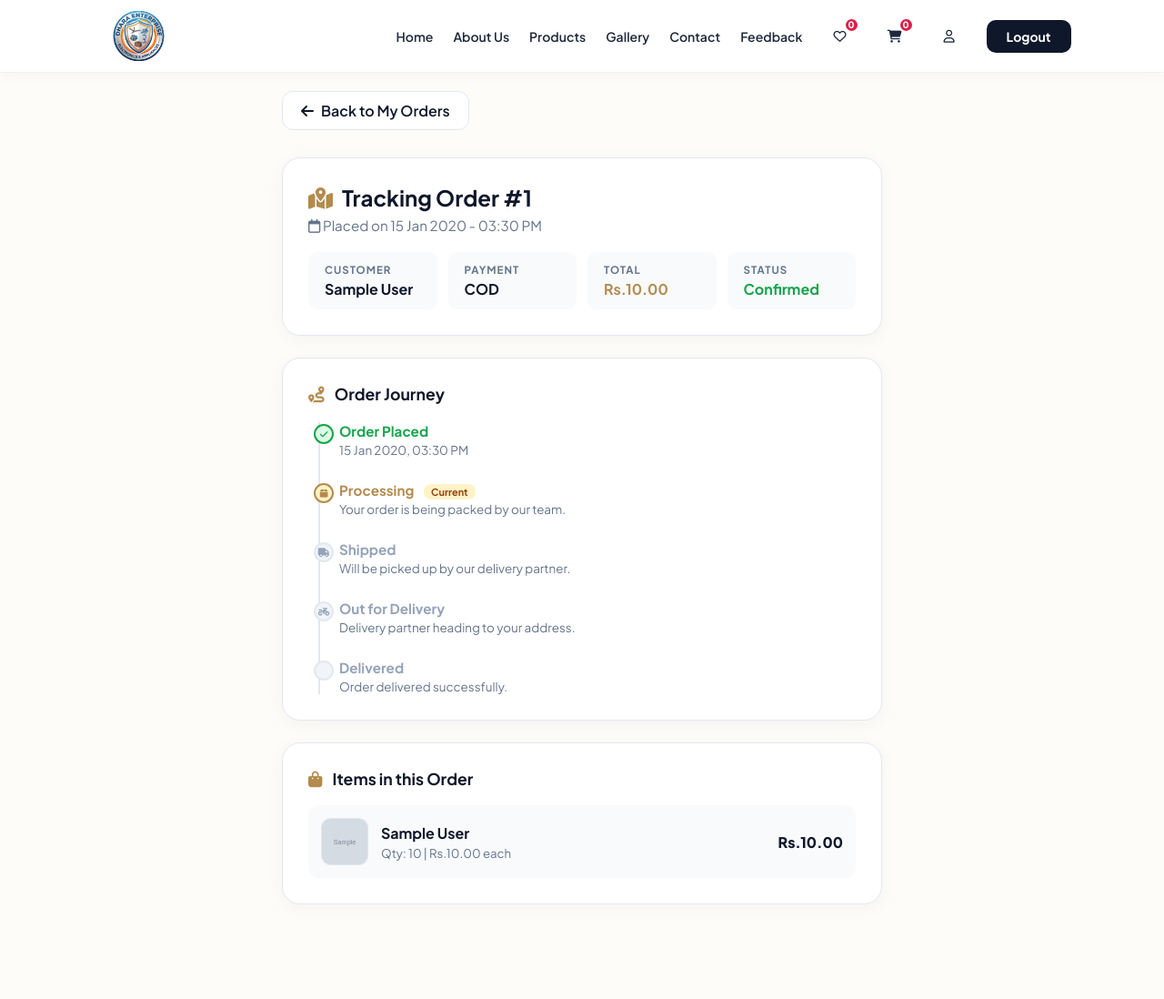
After one commit to Kariya-bansari/ecommerce-live, a Django app: page /product/orders/1/track/ in a window 1280 px wide. The commit adds this page. Shown: the whole page at 91% size. Run offline with Django 4.2, Linux system fonts and the light colour scheme; a user stored in the database is signed in; tables that the repository leaves empty hold one stand-in row (values such as "Sample post"); grey boxes marked "Sample" are stand-in pictures; parts of the project's set-up code (start-up, migrations or seed data) failed here and were passed over.

Commit message:
Add Track, Cancel, Return buttons on My Orders page with proper pages

```diff
--- a/store/urls.py
+++ b/store/urls.py
@@ -23,4 +23,7 @@ urlpatterns = [
     path('order/<int:id>/', views.order_form, name='order_form'),
     path('place-order/', views.place_order, name='place_order'),
     path('orders/', views.my_orders, name='my_orders'),
+    path('orders/<int:order_id>/track/', views.track_order, name='track_order'),
+    path('orders/<int:order_id>/cancel/', views.cancel_order, name='cancel_order'),
+    path('orders/<int:order_id>/return/', views.return_order, name='return_order'),
 ]
--- a/store/views.py
+++ b/store/views.py
@@ -252,3 +252,62 @@ def my_orders(request):
         'cart_product_ids': cart_product_ids,
     }
     return render(request, "my_orders.html", context)
+
+
+@login_required
+def track_order(request, order_id):
+    order = get_object_or_404(Order, id=order_id, user=request.user)
+    items = order.items.all()
+    # Build product names from adminpanel
+    from adminpanel.models import Product as AdminProduct
+    enriched_items = []
+    for item in items:
+        try:
+            product = AdminProduct.objects.get(id=item.product_id)
+            name = product.Product_Name
+            image = product.ProductImage.url if product.ProductImage else None
+        except AdminProduct.DoesNotExist:
+            name = f"Product #{item.product_id}"
+            image = None
+        enriched_items.append({'item': item, 'name': name, 'image': image})
+
+    context = {
+        'order': order,
+        'enriched_items': enriched_items,
+    }
+    return render(request, "track_order_simple.html", context)
+
+
+@login_required
+def cancel_order(request, order_id):
+    order = get_object_or_404(Order, id=order_id, user=request.user)
+    if request.method == 'POST':
+        reason = request.POST.get('reason', 'No reason given')
+        # Store cancellation reason in order note (re-use address field as note)
+        order.address = f"[CANCELLED] Reason: {reason}\n\nOriginal Address: {order.address}"
+        order.save()
+        return render(request, "order_action_success.html", {
+            'action': 'Cancelled',
+            'order': order,
+            'icon': 'fa-times-circle',
+            'color': '#e11d48',
+            'message': 'Your order has been successfully cancelled. Refund (if any) will be processed in 5-7 business days.',
+        })
+    return render(request, "cancel_order_simple.html", {'order': order})
+
+
+@login_required
+def return_order(request, order_id):
+    order = get_object_or_404(Order, id=order_id, user=request.user)
+    if request.method == 'POST':
+        reason = request.POST.get('reason', 'No reason given')
+        order.address = f"[RETURN REQUESTED] Reason: {reason}\n\nOriginal Address: {order.address}"
+        order.save()
+        return render(request, "order_action_success.html", {
+            'action': 'Return Requested',
+            'order': order,
+            'icon': 'fa-undo-alt',
+            'color': '#b38b4d',
+            'message': 'Your return request has been submitted. Our team will contact you within 48 hours.',
+        })
+    return render(request, "return_order_simple.html", {'order': order})
--- /dev/null
+++ b/templates/track_order_simple.html
@@ -0,0 +1,111 @@
+<!DOCTYPE html>
+<html lang="en">
+<head>
+    <meta charset="UTF-8">
+    <meta name="viewport" content="width=device-width, initial-scale=1.0">
+    <title>Track Order | Dhara Enterprise</title>
+    <link href="https://cdnjs.cloudflare.com/ajax/libs/font-awesome/6.0.0/css/all.min.css" rel="stylesheet">
+    <link href="https://fonts.googleapis.com/css2?family=Plus+Jakarta+Sans:wght@400;600;700;800&display=swap" rel="stylesheet">
+    <style>
+        :root { --gold:#b38b4d; --dark:#0f172a; --bg:#fdfcf9; --border:#e2e8f0; --green:#16a34a; }
+        * { margin:0; padding:0; box-sizing:border-box; font-family:"Plus Jakarta Sans",sans-serif; }
+        body { background:var(--bg); color:var(--dark); padding-top:100px; padding-bottom:80px; }
+        .container { max-width:700px; margin:0 auto; padding:0 20px; }
+        .back-btn { display:inline-flex; align-items:center; gap:8px; color:var(--dark); text-decoration:none; font-weight:600; background:white; padding:10px 20px; border-radius:12px; border:1px solid var(--border); margin-bottom:30px; transition:.3s; }
+        .back-btn:hover { background:var(--gold); color:white; border-color:var(--gold); }
+        .card { background:white; border-radius:20px; border:1px solid var(--border); padding:28px; margin-bottom:24px; box-shadow:0 4px 20px rgba(0,0,0,0.04); }
+        .card h2 { font-size:1.5rem; margin-bottom:6px; }
+        .card .meta { color:#64748b; font-size:0.95rem; margin-bottom:20px; }
+        .info-row { display:flex; flex-wrap:wrap; gap:12px; }
+        .chip { background:#f8fafc; border-radius:10px; padding:12px 18px; flex:1; min-width:130px; }
+        .chip .lbl { font-size:0.72rem; color:#64748b; font-weight:700; text-transform:uppercase; letter-spacing:1px; margin-bottom:3px; }
+        .chip .val { font-size:1rem; font-weight:700; }
+        .timeline { position:relative; padding-left:34px; margin-top:20px; }
+        .timeline::before { content:""; position:absolute; left:11px; top:0; bottom:0; width:2px; background:#e2e8f0; }
+        .ts { position:relative; margin-bottom:26px; }
+        .ts:last-child { margin-bottom:0; }
+        .dot { position:absolute; left:-28px; top:2px; width:22px; height:22px; border-radius:50%; display:flex; align-items:center; justify-content:center; font-size:10px; }
+        .dot.done { background:#dcfce7; color:var(--green); border:2px solid var(--green); }
+        .dot.active { background:#fef3c7; color:var(--gold); border:2px solid var(--gold); }
+        .dot.future { background:#f1f5f9; color:#94a3b8; border:2px solid #e2e8f0; }
+        .ts-title { font-weight:700; font-size:0.95rem; margin-bottom:3px; }
+        .ts-title.done { color:var(--green); }
+        .ts-title.active { color:var(--gold); }
+        .ts-title.future { color:#94a3b8; }
+        .ts-desc { font-size:0.84rem; color:#64748b; }
+        .badge-curr { background:#fef3c7; color:#92400e; font-size:0.68rem; font-weight:700; padding:2px 8px; border-radius:8px; margin-left:8px; }
+        .prow { display:flex; align-items:center; gap:14px; padding:14px; background:#f8fafc; border-radius:12px; margin-bottom:10px; }
+        .prow:last-child { margin-bottom:0; }
+        .pimg { width:52px; height:52px; border-radius:10px; object-fit:cover; border:1px solid var(--border); }
+        .pph { width:52px; height:52px; border-radius:10px; background:#e2e8f0; display:flex; align-items:center; justify-content:center; color:#94a3b8; font-size:1.3rem; }
+        .pinfo { flex:1; }
+        .pname { font-weight:700; margin-bottom:3px; }
+        .pmeta { font-size:0.83rem; color:#64748b; }
+        .pprice { font-weight:800; }
+        @media(max-width:600px) { .info-row { flex-direction:column; } }
+    </style>
+</head>
+<body>
+    {% include "header.html" %}
+    <div class="container">
+        <a href="/product/orders/" class="back-btn"><i class="fa-solid fa-arrow-left"></i> Back to My Orders</a>
+
+        <div class="card">
+            <h2><i class="fa-solid fa-map-location-dot" style="color:var(--gold);margin-right:10px;"></i>Tracking Order #{{ order.id }}</h2>
+            <div class="meta"><i class="fa-regular fa-calendar"></i> Placed on {{ order.created_at|date:"d M Y - h:i A" }}</div>
+            <div class="info-row">
+                <div class="chip"><div class="lbl">Customer</div><div class="val">{{ order.full_name }}</div></div>
+                <div class="chip"><div class="lbl">Payment</div><div class="val">{{ order.payment_mode }}</div></div>
+                <div class="chip"><div class="lbl">Total</div><div class="val" style="color:var(--gold);">Rs.{{ order.total_amount|floatformat:2 }}</div></div>
+                <div class="chip"><div class="lbl">Status</div><div class="val" style="color:var(--green);">Confirmed</div></div>
+            </div>
+        </div>
+
+        <div class="card">
+            <h3 style="font-size:1.1rem;margin-bottom:4px;"><i class="fa-solid fa-route" style="color:var(--gold);margin-right:8px;"></i> Order Journey</h3>
+            <div class="timeline">
+                <div class="ts">
+                    <div class="dot done"><i class="fa-solid fa-check"></i></div>
+                    <div class="ts-title done">Order Placed</div>
+                    <div class="ts-desc">{{ order.created_at|date:"d M Y, h:i A" }}</div>
+                </div>
+                <div class="ts">
+                    <div class="dot active"><i class="fa-solid fa-box"></i></div>
+                    <div class="ts-title active">Processing <span class="badge-curr">Current</span></div>
+                    <div class="ts-desc">Your order is being packed by our team.</div>
+                </div>
+                <div class="ts">
+                    <div class="dot future"><i class="fa-solid fa-truck"></i></div>
+                    <div class="ts-title future">Shipped</div>
+                    <div class="ts-desc">Will be picked up by our delivery partner.</div>
+                </div>
+                <div class="ts">
+                    <div class="dot future"><i class="fa-solid fa-motorcycle"></i></div>
+                    <div class="ts-title future">Out for Delivery</div>
+                    <div class="ts-desc">Delivery partner heading to your address.</div>
+                </div>
+                <div class="ts">
+                    <div class="dot future"><i class="fa-solid fa-house-circle-check"></i></div>
+                    <div class="ts-title future">Delivered</div>
+                    <div class="ts-desc">Order delivered successfully.</div>
+                </div>
+            </div>
+        </div>
+
+        <div class="card">
+            <h3 style="font-size:1.1rem;margin-bottom:18px;"><i class="fa-solid fa-shopping-bag" style="color:var(--gold);margin-right:8px;"></i> Items in this Order</h3>
+            {% for ei in enriched_items %}
+            <div class="prow">
+                {% if ei.image %}<img src="{{ ei.image }}" class="pimg" alt="{{ ei.name }}">
+                {% else %}<div class="pph"><i class="fa-solid fa-box"></i></div>{% endif %}
+                <div class="pinfo">
+                    <div class="pname">{{ ei.name }}</div>
+                    <div class="pmeta">Qty: {{ ei.item.quantity }} | Rs.{{ ei.item.price|floatformat:2 }} each</div>
+                </div>
+                <div class="pprice">Rs.{{ ei.item.price|floatformat:2 }}</div>
+            </div>
+            {% endfor %}
+        </div>
+    </div>
+</body>
+</html>
```
Also changed, not shown: templates/cancel_order_simple.html (added, +72 -0 lines), templates/my_orders.html (+25 -1 lines), templates/order_action_success.html (+26 -49 lines), templates/return_order_simple.html (added, +85 -0 lines).
